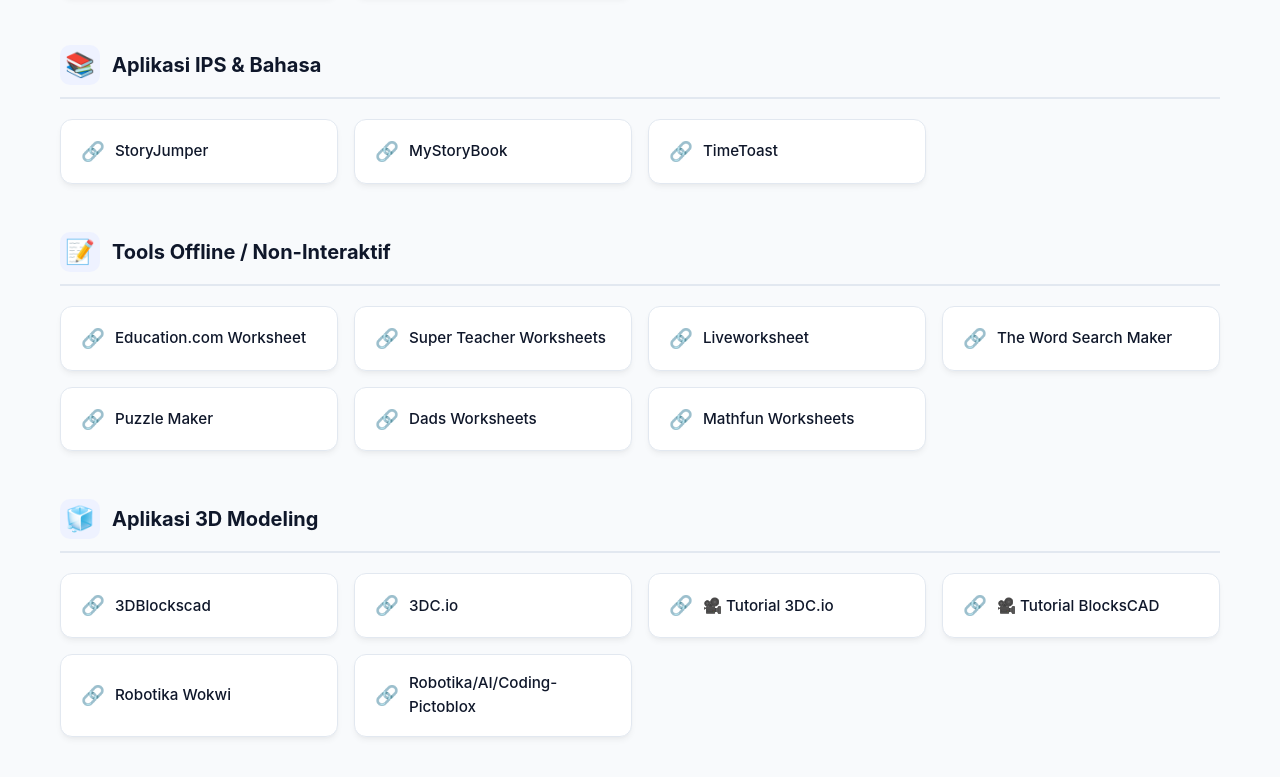
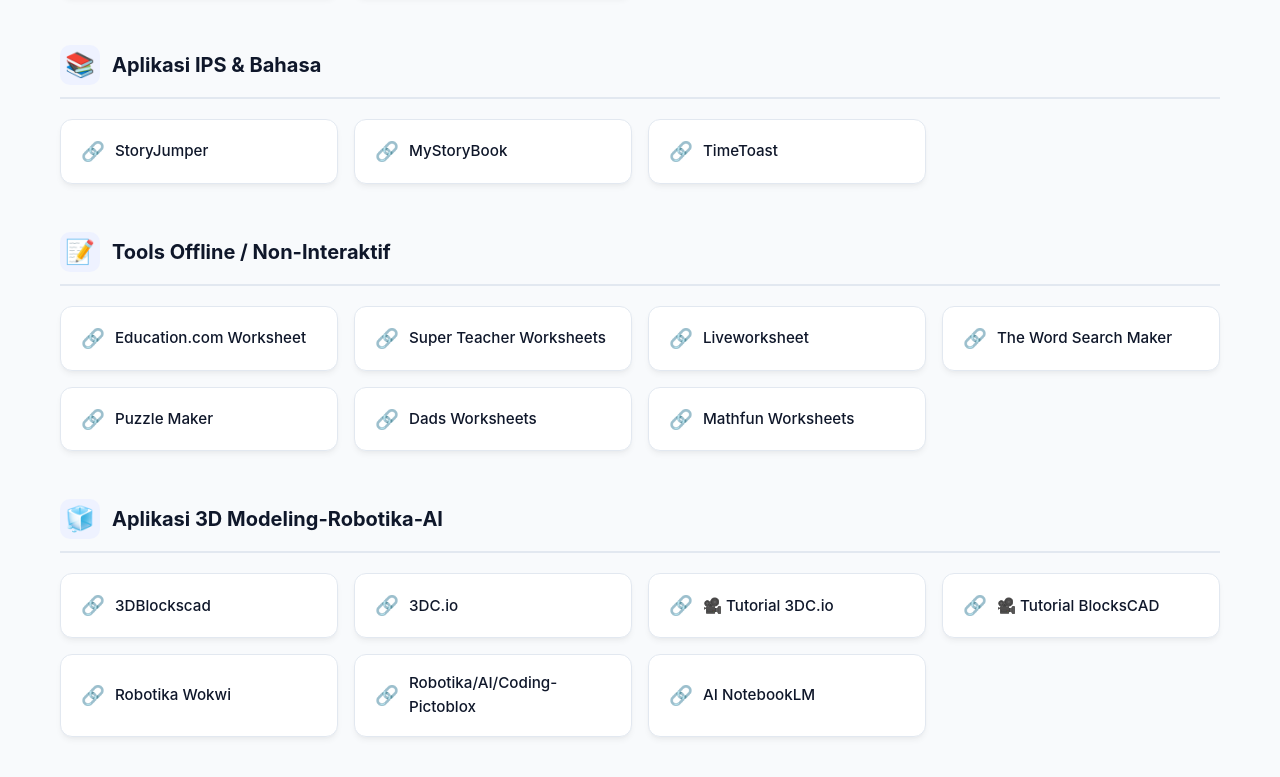
Before and after one commit to labsdigital/media, a plain HTML site: page index.html in a window 1280 px wide. Shown: the part 3072-3849 px from the top of the page. Drawn offline with Linux system fonts and the light colour scheme.

Commit message:
Update title and add AI NotebookLM link

```diff
--- a/index.html
+++ b/index.html
@@ -378,7 +378,7 @@
                 ]
             },
             {
-                title: "Aplikasi 3D Modeling",
+                title: "Aplikasi 3D Modeling-Robotika-AI",
                 icon: "🧊",
                 items: [
                     { name: "3DBlockscad", url: "https://www.blockscad3d.com/editor/" },
@@ -386,7 +386,8 @@
                     { name: "🎥 Tutorial 3DC.io", url: "https://www.youtube.com/watch?v=flvMTSZxagc" },
                     { name: "🎥 Tutorial BlocksCAD", url: "https://www.youtube.com/watch?v=dAhgZsHs4cU&list=PLXep4PHdzlPMV-Z4WC4HllZ9eZaEjmZz1" },
                     { name: "Robotika Wokwi", url: "https://wokwi.com/" },
-                    { name: "Robotika/AI/Coding- Pictoblox", url: "https://pictoblox.ai/" }
+                    { name: "Robotika/AI/Coding- Pictoblox", url: "https://pictoblox.ai/" },
+                    { name: "AI NotebookLM", url: "https://notebooklm.google.com/" }
 
                 ]
             }
```
